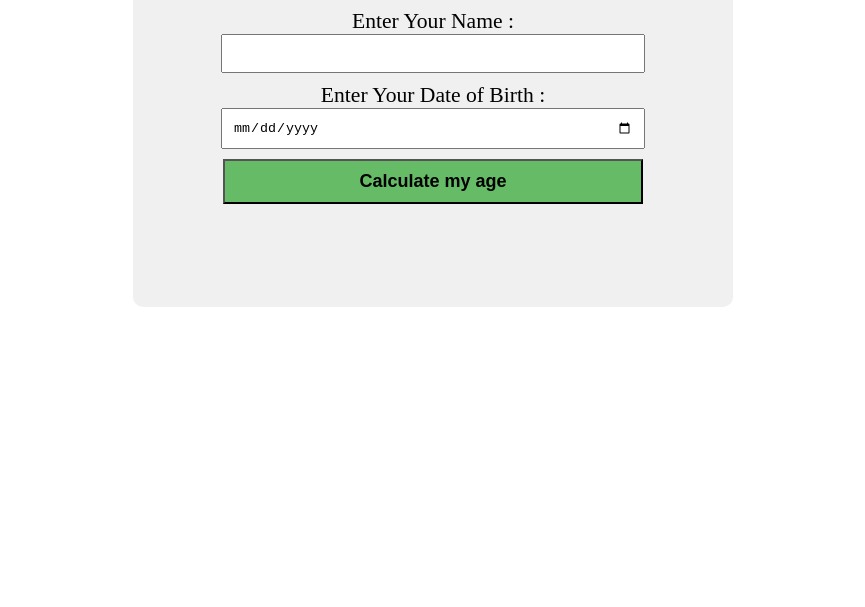
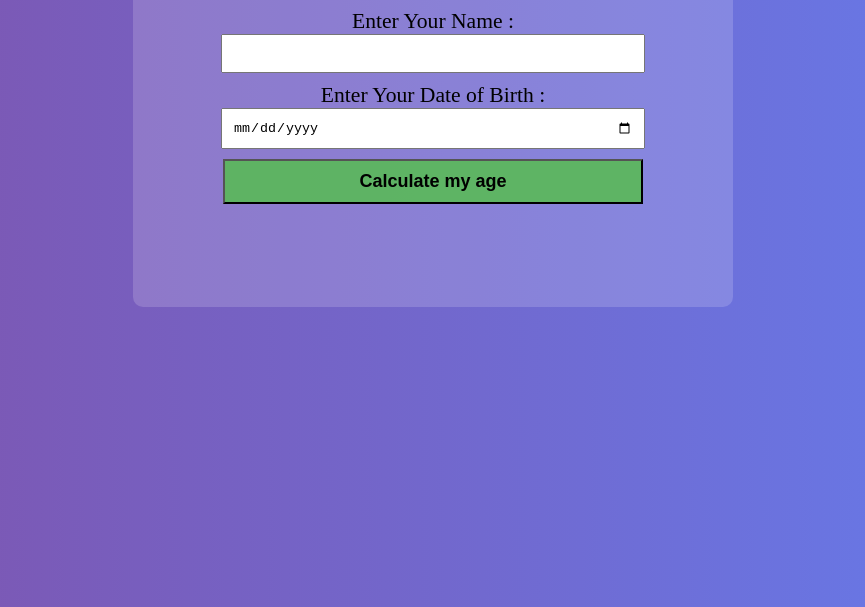
Before and after one commit to rasikarakhewar3010/Age-Calculator, a plain HTML site: page index.html in a window 1280 px wide. Shown: the part 193-800 px from the top of the page, without its empty margins (207-1072 px from the left). Drawn offline with Linux system fonts and the light colour scheme.

Commit message:
added style

```diff
--- a/style.css
+++ b/style.css
@@ -1,3 +1,7 @@
+body{
+    background-image: linear-gradient(to right, #7f53ac 0, #657ced 100%);
+}
+
 .box2 {
     height: 450px;
     width: 600px;
@@ -10,7 +14,7 @@
     /* padding: 10px ; */
     font-size: large;
     border-radius: 10px;
-    background-color: rgba(110, 109, 110, 0.1);
+    background-color: rgba(252, 249, 252, 0.169);
 }
 .box2 h1 {
     text-align: center;
```
